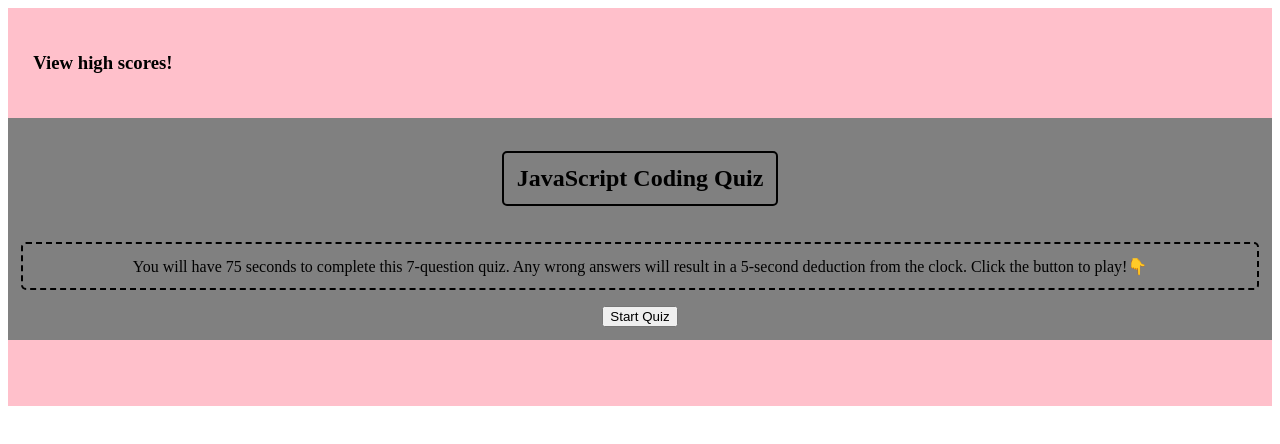
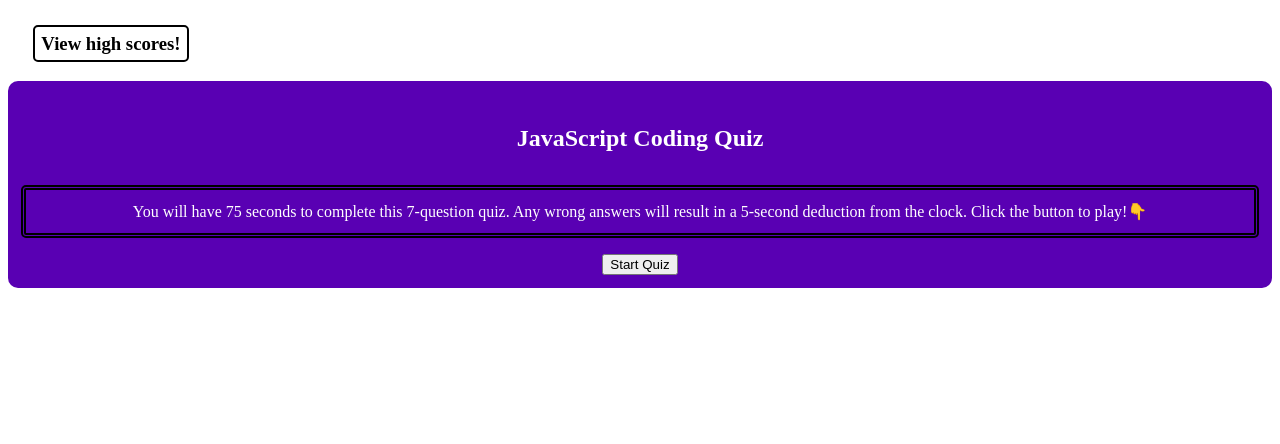
Before and after one commit to rpecuch/javascript-quiz, a plain HTML site: page index.html in a window 1280 px wide. Drawn offline with Linux system fonts and the light colour scheme.

Commit message:
started improving styling but needs a lot more work

```diff
--- a/assets/css/style.css
+++ b/assets/css/style.css
@@ -1,17 +1,27 @@
 header,
 footer {
-    background: pink;
+    /* background: pink; */
     padding: 2%;
 }
 
 h3 {
     cursor: pointer;
+    border: 2px solid black;
+    display: inline;
+    padding: 0.5%;
+    border-radius: 5px;
+}
+
+h3:hover {
+    background-color: grey;
 }
 
 section {
     text-align: center;
-    background-color: grey;
+    background-color: #5900b3;
+    color: white;
     padding: 1%;
+    border-radius: 10px;
 }
 
 h1,
@@ -20,13 +30,18 @@ h1,
     border-radius: 5px;
 }
 
-h1 {
+/* h1 {
     border: 2px solid black;
     display:inline-block;
+} */
+
+#p {
+    border: 5px double black;
 }
 
-#p {
-    border: 2px dashed black;
+#start:hover {
+    background-color: black;
+    color: white;
 }
 
 #start,
```
